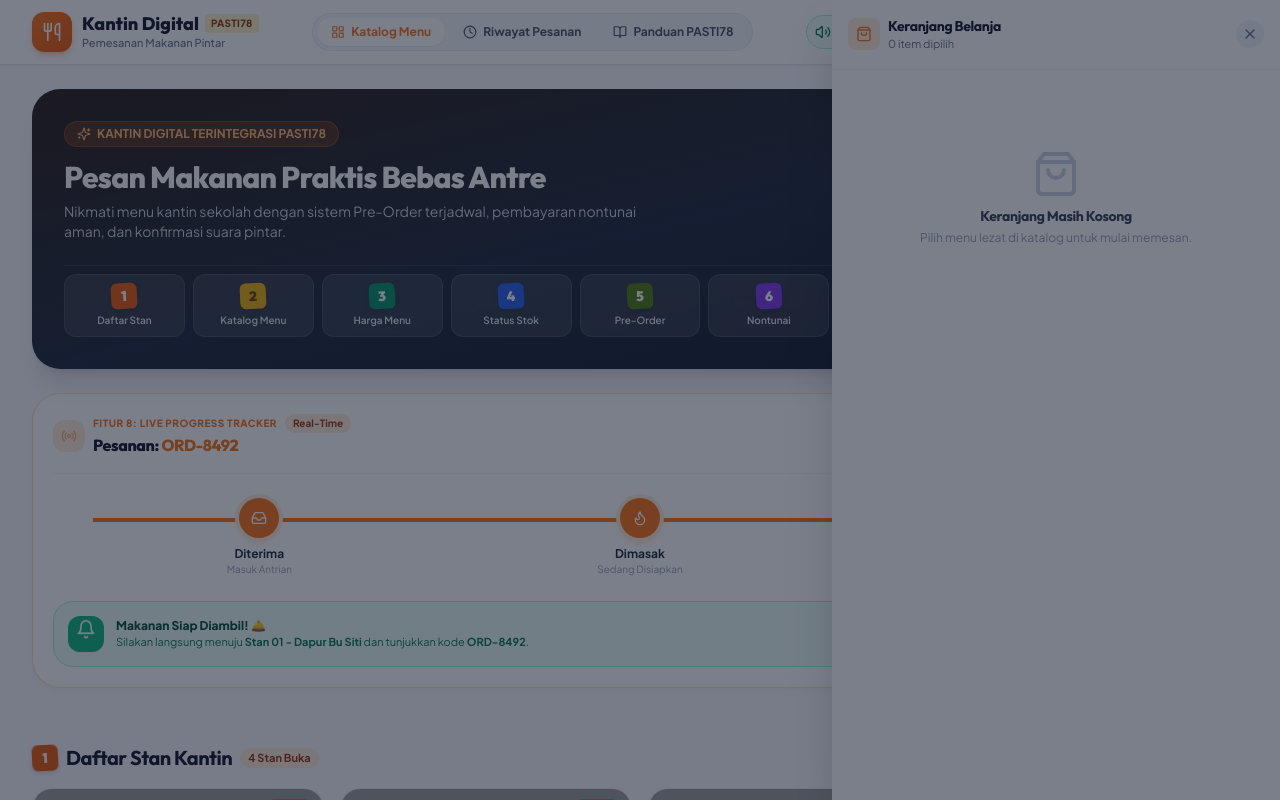
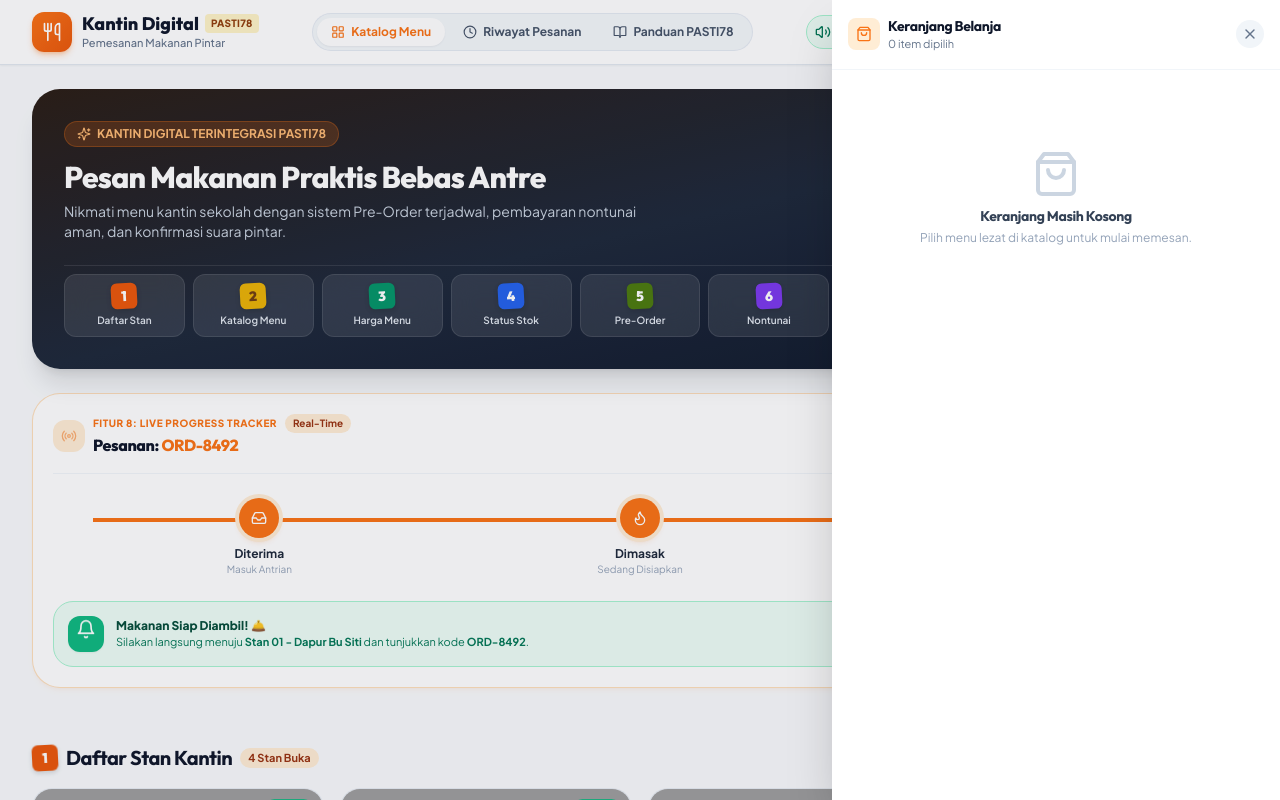
Before and after one commit to jiloy-anjay/Kantin-Digital-PASTI78, a Next.js app: page / in a window 1280 px wide. Both pictures are taken after a click on the button "Buka Keranjang Belanja". Shown: the top 800 px of the page. Built offline with nearby package versions, Linux system fonts and the light colour scheme; grey boxes are pictures that could not be loaded.

Commit message:
fix: cart drawer overlay now transparent - catalog stays visible when cart opens

```diff
--- a/app/globals.css
+++ b/app/globals.css
@@ -48,12 +48,22 @@
   z-index: 100;
 }
 
+/* Overlay untuk modal popup kecil (DigitalReceiptModal, OnboardingModal) */
 .radix-dialog-overlay {
   background-color: rgba(15, 23, 42, 0.55);
   position: fixed;
   inset: 0;
   animation: overlayShow 150ms cubic-bezier(0.16, 1, 0.3, 1);
   z-index: 90;
+}
+
+/* Overlay untuk CartDrawer — sangat transparan agar katalog tetap terlihat */
+.cart-drawer-overlay {
+  background-color: rgba(15, 23, 42, 0.08);
+  position: fixed;
+  inset: 0;
+  animation: overlayShow 150ms cubic-bezier(0.16, 1, 0.3, 1);
+  z-index: 40;
 }
 
 .radix-dialog-content {
--- a/components/CartDrawer.tsx
+++ b/components/CartDrawer.tsx
@@ -87,8 +87,9 @@ export default function CartDrawer() {
     <>
       <Dialog.Root open={isCartOpen} onOpenChange={setIsCartOpen}>
         <Dialog.Portal>
-          <Dialog.Overlay className="radix-dialog-overlay" />
-          <Dialog.Content className="fixed right-0 top-0 bottom-0 w-full max-w-md bg-white p-0 shadow-2xl z-50 flex flex-col focus:outline-none animate-slide-up sm:animate-none">
+          {/* Overlay tipis - tidak menghalangi katalog */}
+          <Dialog.Overlay className="cart-drawer-overlay" />
+          <Dialog.Content className="fixed right-0 top-0 bottom-0 w-full max-w-md bg-white p-0 shadow-2xl z-50 flex flex-col focus:outline-none animate-slide-up">
 
             {/* Header */}
             <div className="p-4 border-b border-slate-100 flex items-center justify-between">
```
